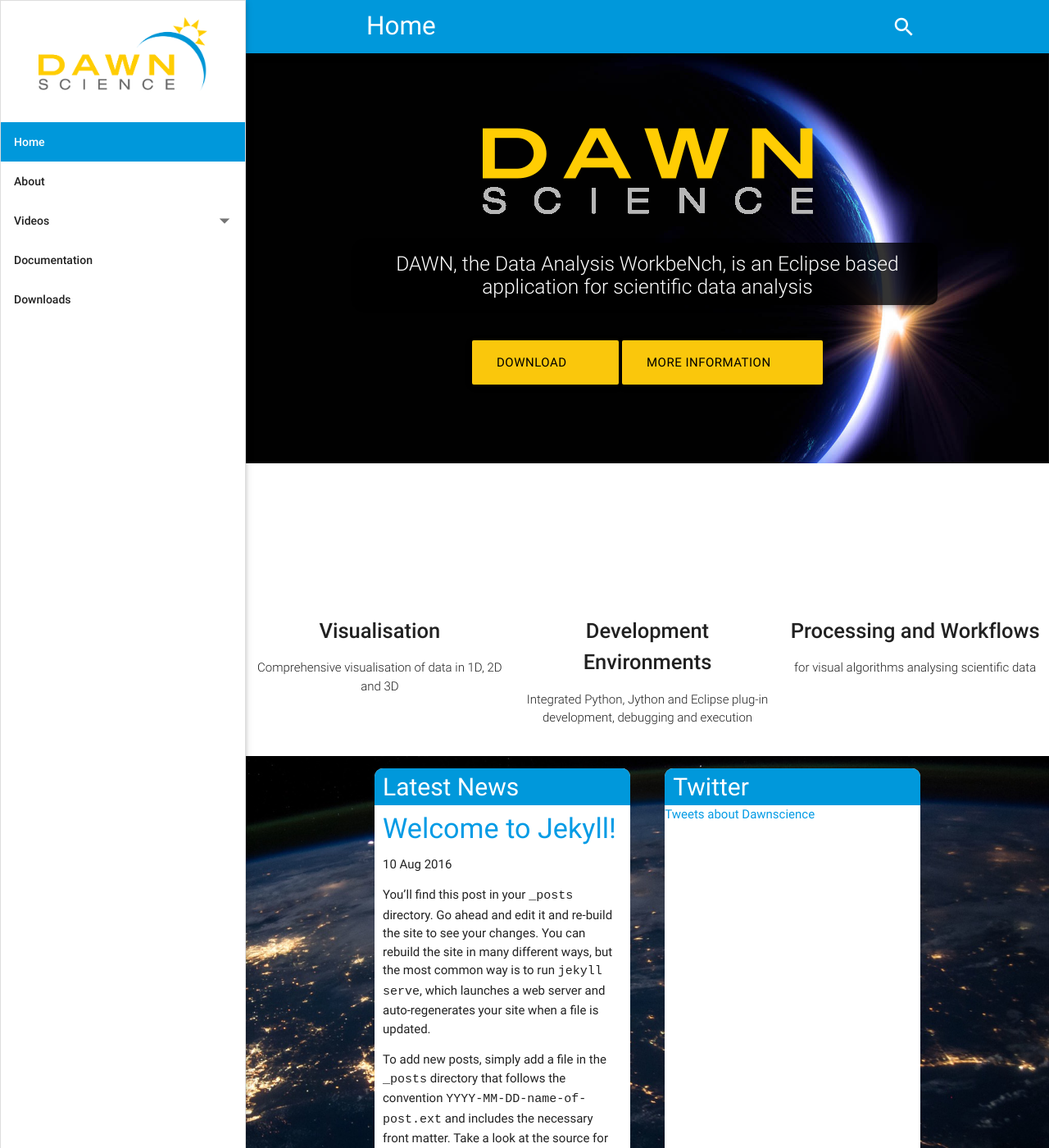
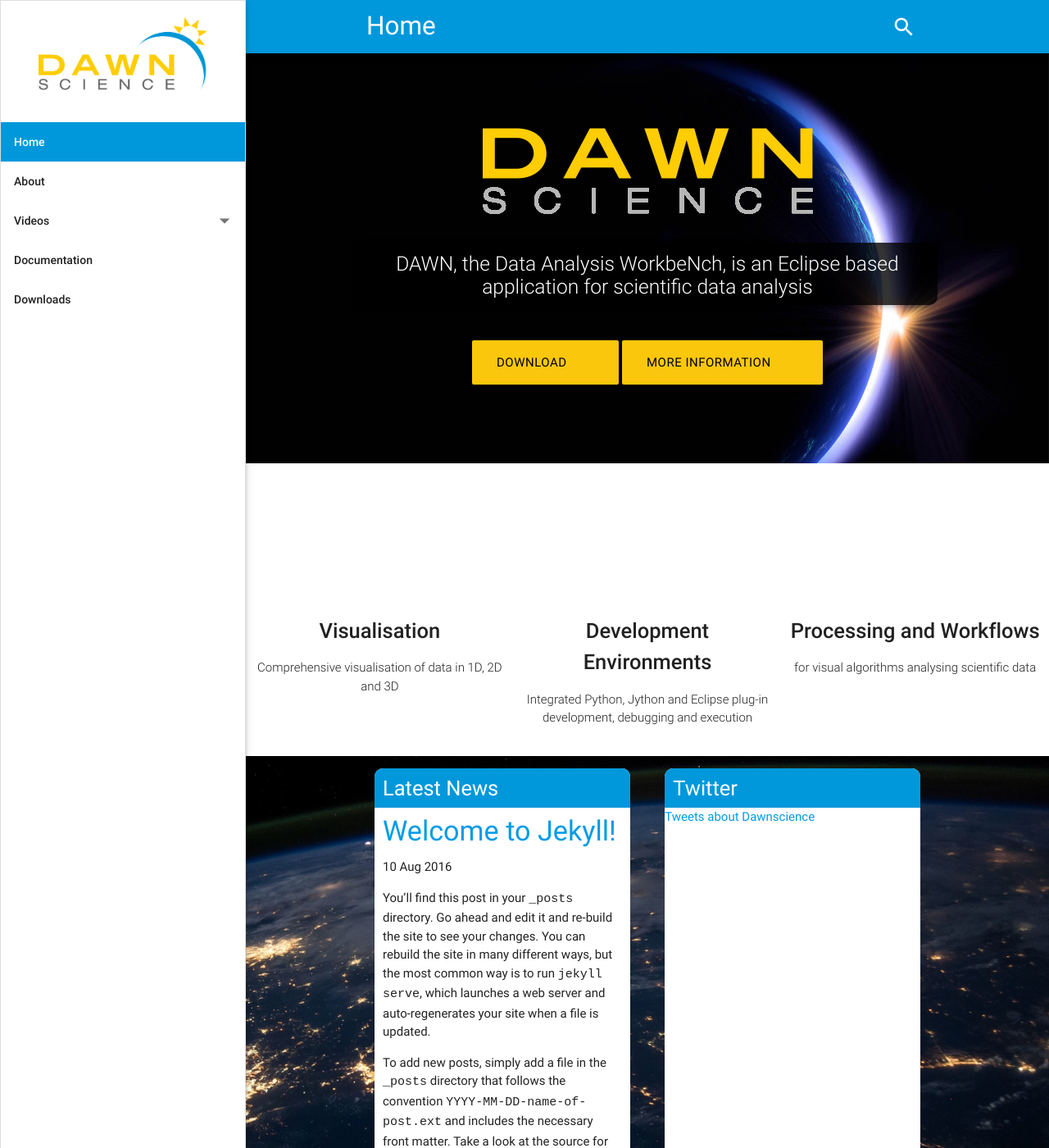
Before and after one commit to DawnScience/dawn-website, a Jekyll site: the page built from _pages/00_index.html, in a window 1280 px wide and 1400 px high. Shown: the whole window at 82% size. Built offline with Jekyll 4.4.1, drawn with Linux system fonts in a browser that asks for light colours; nearby versions of some CDN libraries; comment, search, counter and statistics services are not loaded.

Commit message:
Adjusted font sizes

```diff
--- a/css/main.scss
+++ b/css/main.scss
@@ -227,7 +227,7 @@
 
   .header, .footer{
     width:100%;
-    padding-left: 10px;
+    padding: 5px 10px;
     background-color:$primary-color;
     color:white;
 
@@ -237,7 +237,7 @@
   }
 
   .header{
-    font-size:2em;
+    font-size:1.7rem;
   }
 
   .footer{
```
